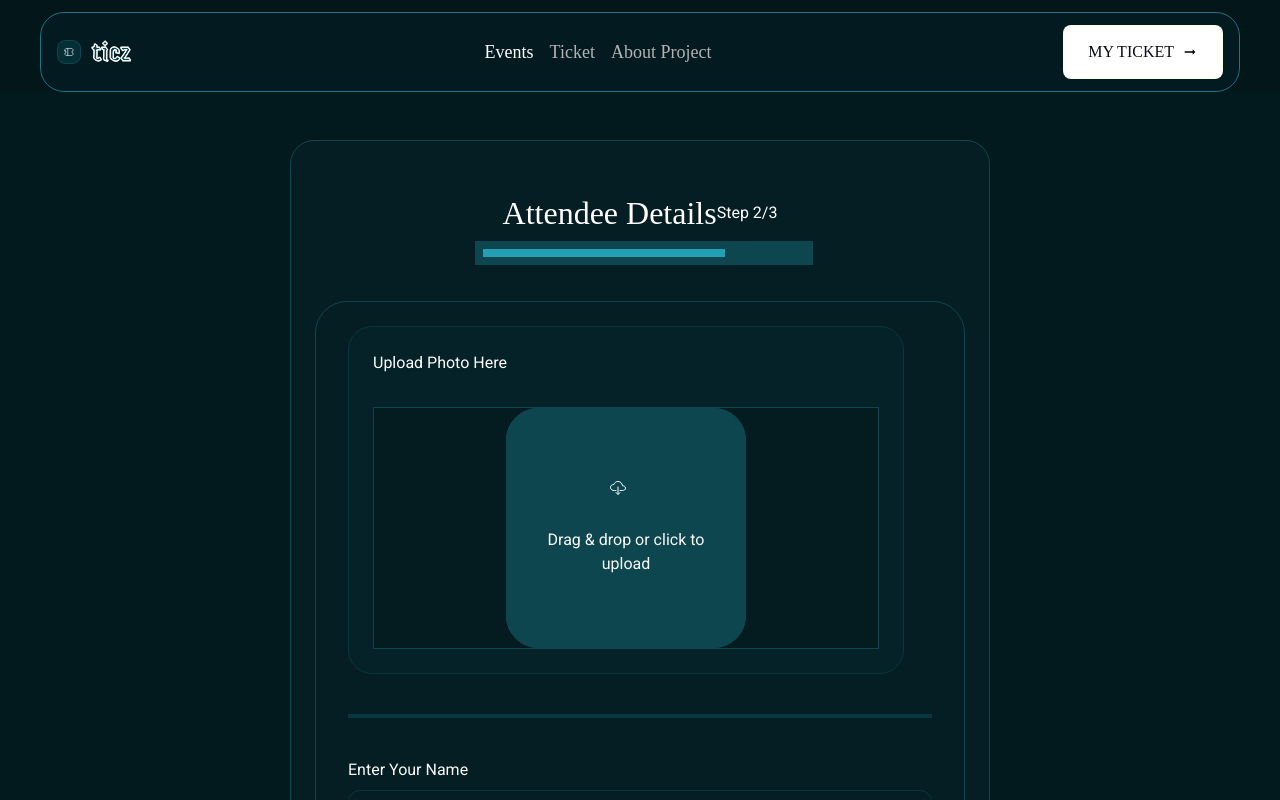
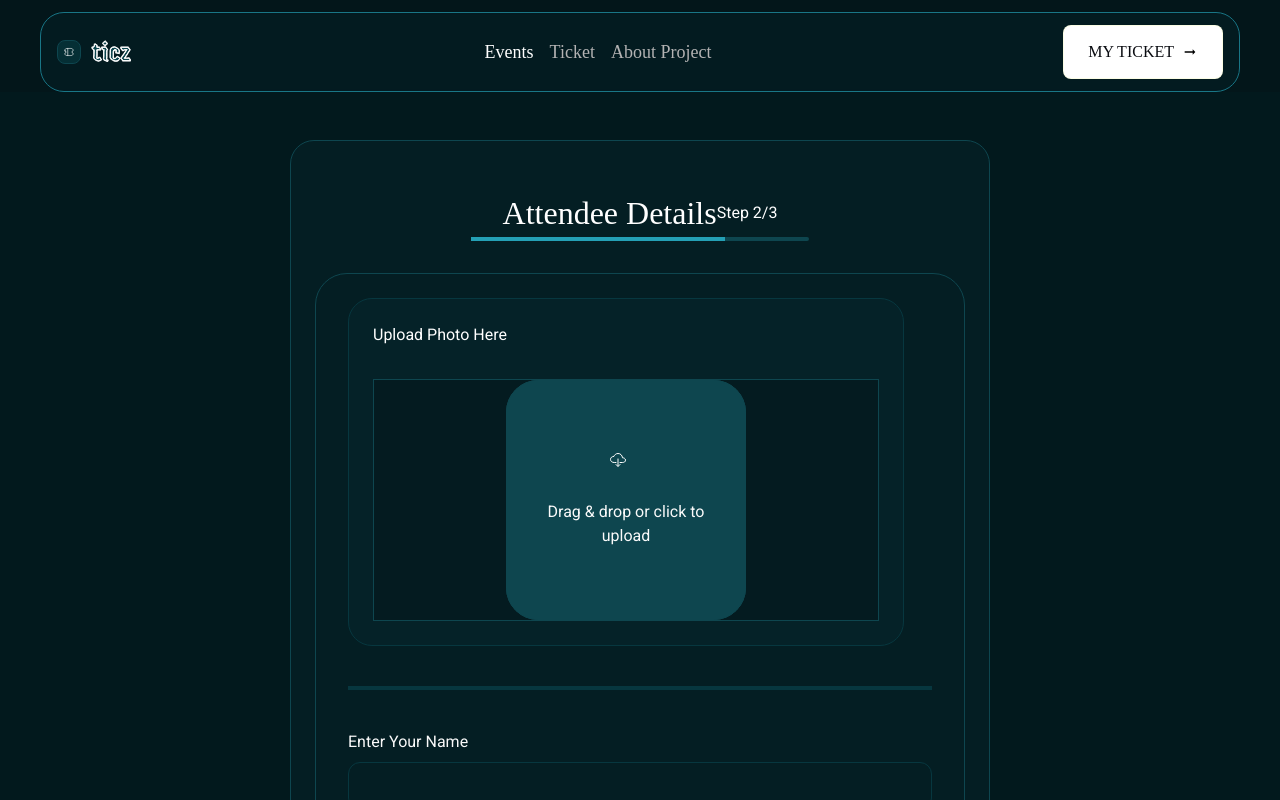
Before and after one commit to Favics-T/TicketGenerator-HNG, a React (Vite) app: page /#/attendeedetails in a window 1280 px wide. Shown: the top 800 px of the page. Built offline with nearby package versions, Linux system fonts and the light colour scheme; a web font is replaced by a local one.

Commit message:
done with the subheader and progress bar

```diff
--- a/src/Components/selectTicket/ProgressBar.jsx
+++ b/src/Components/selectTicket/ProgressBar.jsx
@@ -4,11 +4,11 @@ import { useLocation } from 'react-router-dom'
 const ProgressBar = () => {
   const {pathname } = useLocation();
   return (
-    <div className='w-full bg-[#0E464F] p-2  m-1'>
-      <div className={`bg-[#24a0b5] ${pathname=== '/attendeedetails' ? 'w-3/4 p-1':"w-1/2"}`}>
+    <div className='w-full bg-[#0E464F] flex  h-1 rounded-lg transition-all duration-300 '>
+      <div className={`bg-[#24a0b5] ${pathname=== '/attendeedetails' ? 'w-3/4 ' :"" } ${pathname==='/home'?'w-1/2':''}`}>
       </div>
-      <div>
-      </div>
+      {/* <div className='w-full   '>
+      </div> */}
     </div>
   )
 }
--- a/src/Layers/AttendeeDetails.jsx
+++ b/src/Layers/AttendeeDetails.jsx
@@ -78,7 +78,7 @@ gap-[32px]  md:w-[700px] w-[375px]  self-stretch   flex flex-col  rounded-[24px]
     <p className='font-[Roboto] mt-4 text-[16px] font-normal  '>
       Step 2/3</p>
 </div> */}
-<div className='w-full '>
+<div className='w-full self-stretch'>
 <SubHeader title='Attendee Details' step='Step 2/3'/>
 <ProgressBar />
 </div>
--- a/src/Layers/SelectTicket.jsx
+++ b/src/Layers/SelectTicket.jsx
@@ -5,6 +5,7 @@ import { Link } from 'react-router-dom';
 import { FaMapPin } from "react-icons/fa";
 import FormContext from '../Context/FormContext';
 import SubHeader from '../Components/selectTicket/SubHeader';
+import ProgressBar from '../Components/selectTicket/ProgressBar';
 
 const SelectTicket= () => {
    const {ticketList, ticket,setTicket,handleSelectTicket} = useContext(FormContext)
@@ -16,33 +17,11 @@ const SelectTicket= () => {
     rounded-[40px] items-center md:justify-center md:gap-[32px] gap-[48px]  '>
 
 {/* Header Starts Here */}
-<div className=' flex flex-col gap-[12px] justify-end items-start
-self-stretch'>
- <div>
+<div className=' flex flex-col gap-[12px] self-stretch'>
+  <SubHeader title='Select Ticket'  step='Step 1/3'/>
+<ProgressBar />
+</div>
 
- </div>
-  {/* header message starts here */}
-{/* <div className='flex  justify-between w-full flex-col sm:flex-row text-[#fff] font-[Roboto] md:flex-row '>
-
-  <h1 className=' self-stretch font-[JejuMyeongjo]
-  text-[24px] md:text-[32px]'>
-    Ticket Selection</h1>
-  <p className='text-[16px] leading-[24px] text-[fafafa]'>
-    Step 1/3</p>
-</div> */}
-
-<SubHeader title='Select Ticket'  step='Step 1/3'/>
-{/* header message ends here */}
-
-
-{/* progress bar starts here */}
-<div className='flex w-[287px] md:w-[604px] bg-[#0E464F] h-[4px] self-stretch rounded-[5px]'>
-  <div className='bg-[#24A0B5] w-[232px] md:w-[325px]'></div>
-
-</div>
-{/* progress bar ends here */}
-</div>
-{/* Header Ends Here */}
 
 {/* Body Start here */}
 <div className='p-[24px] flex flex-col gap-[32px] md:border border-[#0e464f] justify-center item-start
```
